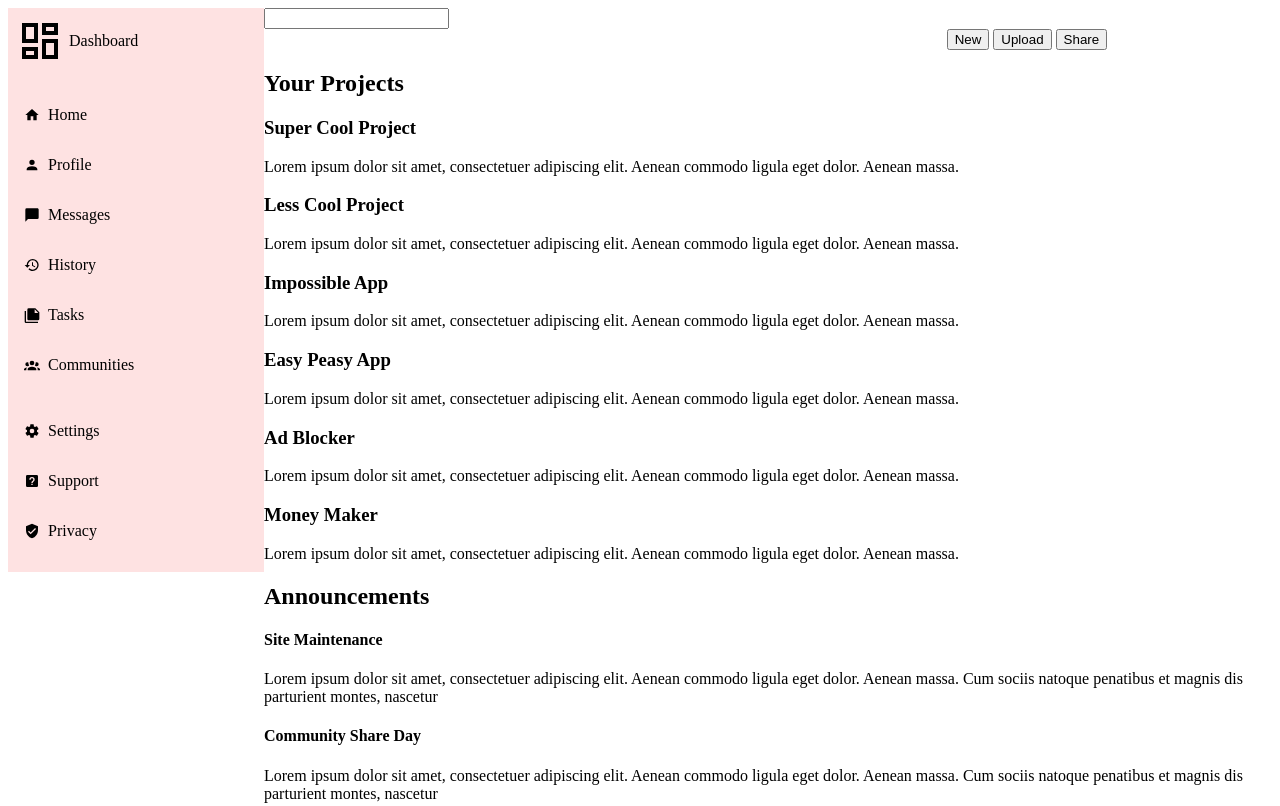
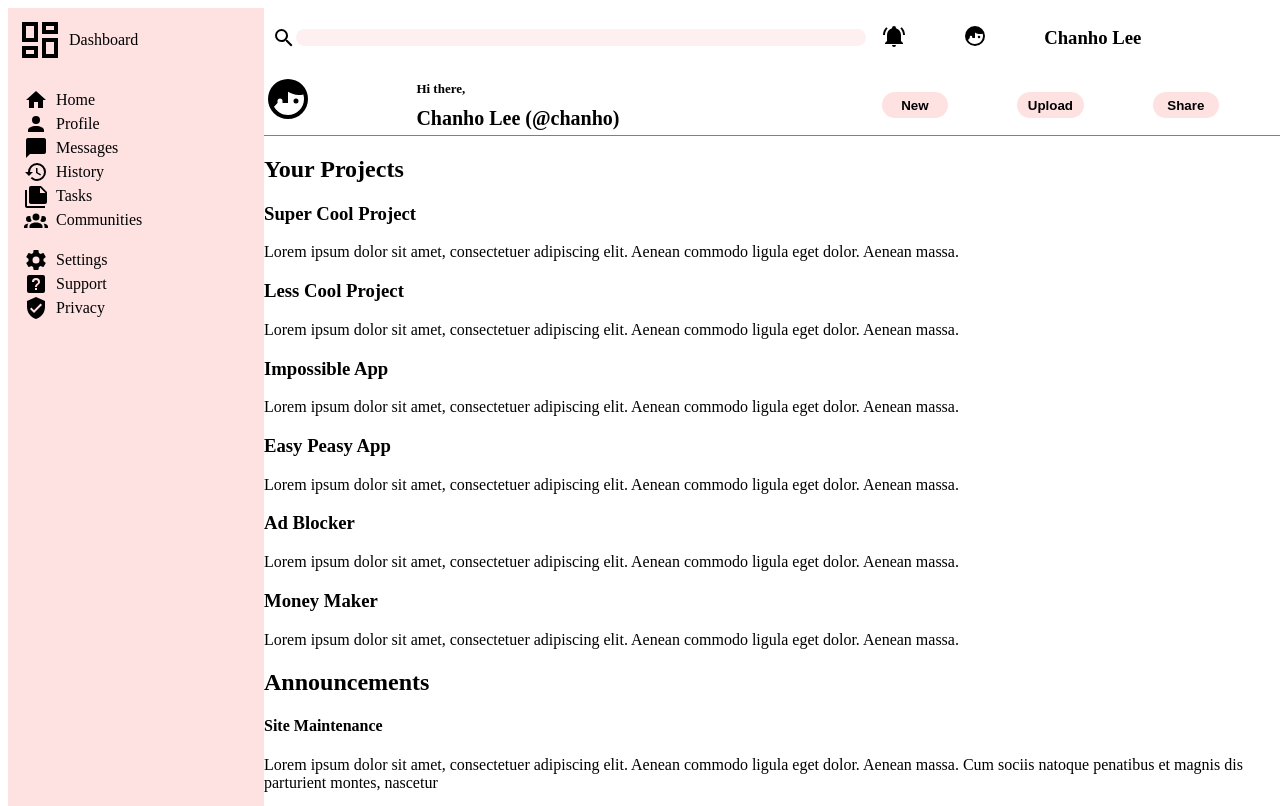
Before and after one commit to Zzanho/Admin-dashboard, a plain HTML site: page index.html in a window 1280 px wide. Shown: the top 806 px of the page. Drawn offline with Linux system fonts and the light colour scheme.

Commit message:
designed header

```diff
--- a/index.html
+++ b/index.html
@@ -55,18 +55,41 @@
 
         <div class="right">
             <div class="header">
-                <div class="search-bar">
-                    <input class="search-bar" type="text">
+                <div id="one">
+                    <div class="search">
+                        <img src="./icons/magnify.svg" alt="magnify">
+                        <input class="search-bar" type="search">
+                    </div>
                 </div>
-                <div class="notifications-icon"></div>
-                <div class="profile-icon"></div>
-                <div class="profile-name"></div>
-                <div class="profile"></div>
-                <div class="actions">
-                    <button class="new">New</button>
-                    <button class="upload">Upload</button>
-                    <button class="share">Share</button>
+                <div id="two">
+                    <div class="notification-icon">
+                        <img src="./icons/bell-ring.svg" alt="bell">
+                    </div>
+                    <div class="profile-icon">
+                        <img src="./icons/face-man-profile.svg" alt="man">
+                    </div>
+                    <h3>Chanho Lee</h3>
                 </div>
+                <div id="three">
+                    <div class="profile-big">
+                        <img src="./icons/face-man-profile.svg" alt="man-big">
+
+                    </div>
+                    <div class="profile-name">
+                        <p style="font-size: 13px; font-weight: bold;">Hi there,</p>
+                        <p style="font-size: 20px;"><strong>Chanho Lee (@chanho)</strong></p>
+                    </div>
+                </div>
+                <div id="four">
+
+                    <div class="actions">
+                        <button class="new">New</button>
+                        <button class="upload">Upload</button>
+                        <button class="share">Share</button>
+                    </div>
+                </div>
+
+
             </div>
             <div class="body">
                 <div class="projects">
--- a/styles.css
+++ b/styles.css
@@ -2,7 +2,7 @@
     margin: 0;
     display: grid;
     grid-template-columns: 1fr 4fr;
-    grid-template-rows: 1fr 4fr;
+    grid-template-rows: 4fr;
     width: 100vw;
     height: 100vh;
     padding: 0;
@@ -10,24 +10,25 @@
 
 .left {
     grid-column: 1/2;
-    grid-row: 1/2;
+    grid-row: span 3;
+    background-color: #fee2e2;
 }
 
 .right {
     grid-column: 2/3;
-    grid-row: 1/2;
+    grid-row: span 3;
 }
 
 .nav {
-    grid-row: span 1;
+    grid-row: span 3;
     display: grid;
-    grid-template-rows: span 2;
-    background-color: #fee2e2;
+
+
 }
 
 .logo {
     display: flex;
-    ;
+
     align-items: center;
     padding: 8px;
     gap: 5px;
@@ -43,8 +44,8 @@
 }
 
 .simple-icon {
-    height: 1em;
-    width: 1em;
+    height: 1.5em;
+    width: 1.5em;
 }
 
 .top,
@@ -69,8 +70,116 @@
 }
 
 .header {
-    grid-column: 2;
-    grid-row: 1;
+    grid-column: 2/3;
+    grid-row: span 3;
     display: grid;
-    grid-template-columns: 2fr 1fr;
+    grid-template-columns: 3fr 2fr;
+    grid-template-rows: 1fr 1fr;
+    gap: 8px;
+    border-bottom: 1px solid gray;
+
 }
+
+.search {
+    display: flex;
+    align-items: center;
+    grid-column: 1/2;
+    padding: 8px;
+}
+
+.search>img {
+    height: 1.5em;
+    width: 1.5em;
+
+}
+
+
+.notification-icon>img {
+    height: 1.5em;
+    width: 1.5em;
+
+}
+
+.profile-icon>img {
+    height: 1.5em;
+    width: 1.5em;
+
+}
+
+.search-bar {
+    border-radius: 25px;
+    border: none;
+    width: 100%;
+    background-color: rgba(254, 226, 226, .5);
+
+}
+
+.profile-big img {
+
+
+    width: 3em;
+    height: 3em;
+}
+
+.profile-big {
+    display: block;
+    align-items: center;
+}
+
+#one {
+
+    grid-column: 1/2;
+    display: grid;
+    align-items: center;
+}
+
+#two {
+    grid-column: 2/3;
+    display: grid;
+    grid-template-columns: 1fr 1fr 3fr;
+    align-items: center;
+    justify-content: center;
+
+}
+
+#three {
+    grid-column: 1/2;
+    display: grid;
+    grid-template-columns: 1fr 3fr
+}
+
+
+#four {
+    grid-column: 2/3;
+    display: grid;
+    align-items: center;
+
+}
+
+.actions {
+    display: grid;
+    grid-template-columns: 1fr 1fr 1fr;
+    align-items: center;
+}
+
+
+button {
+    border: none;
+    border-radius: 25px;
+    width: 5em;
+    height: 2em;
+    background-color: #fee2e2;
+    font-weight: bold;
+
+}
+
+.profile-name {
+    display: grid;
+    align-items: center;
+}
+
+p {
+    margin: 0;
+    padding: 0;
+
+}
```
Also changed, not shown: icons/face-man-profile.svg (added).
